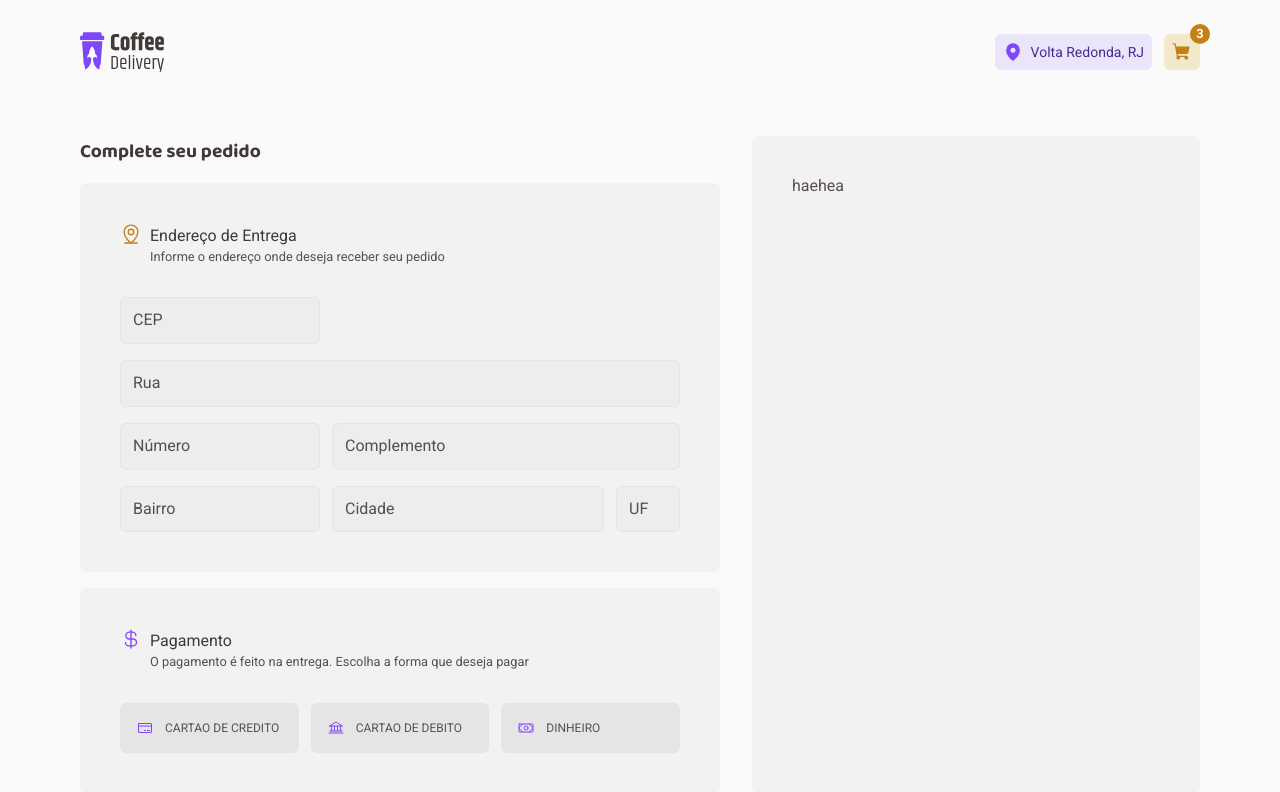
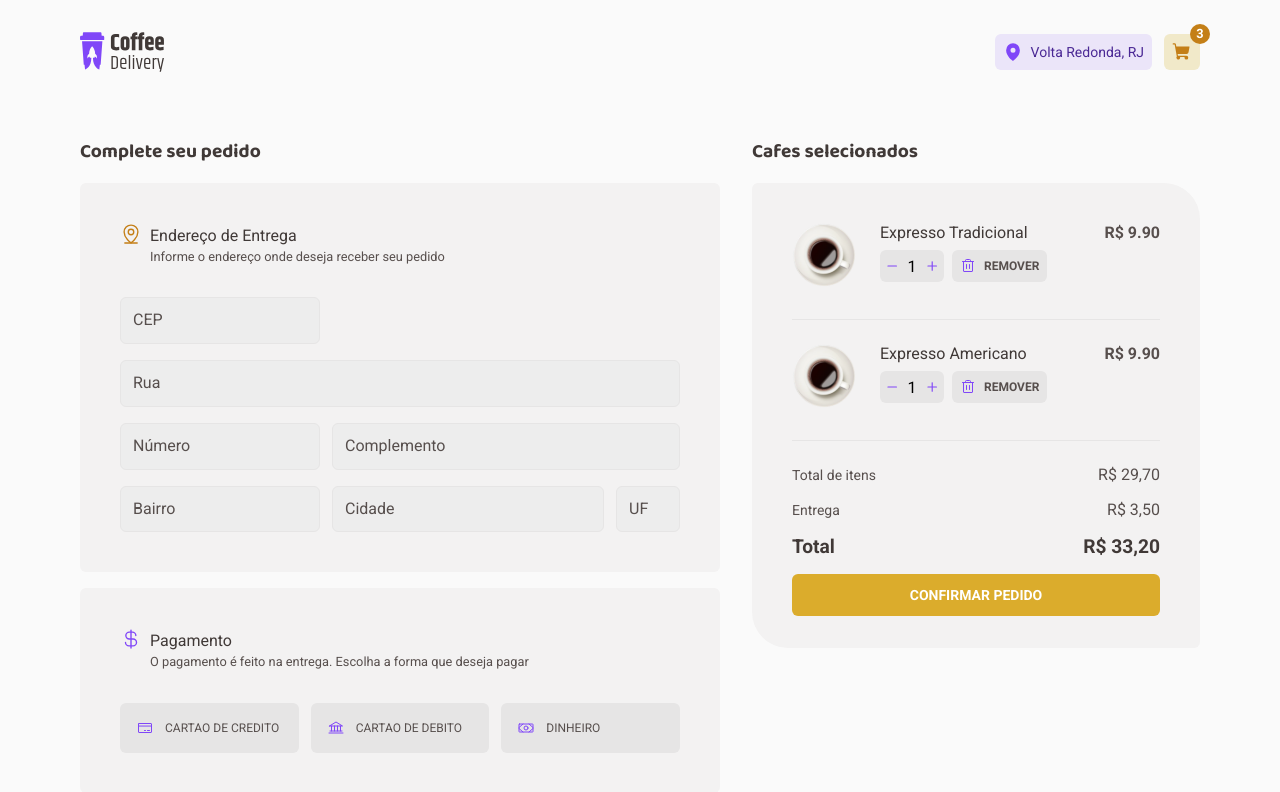
Before and after one commit to gabrielborel/coffee-delivery, a React (Vite) app: page /checkout in a window 1280 px wide. Shown: the top 792 px of the page. Built offline with nearby package versions, Linux system fonts and the light colour scheme.

Commit message:
Some fixes

```diff
--- a/src/pages/Checkout/index.tsx
+++ b/src/pages/Checkout/index.tsx
@@ -1,13 +1,14 @@
 import { CurrencyDollar, MapPinLine, CreditCard, Money, Bank } from 'phosphor-react';
+import { Cart } from './components/Cart';
 import { CheckoutForm } from './components/CheckoutForm';
-import { Cart, CheckoutContainer } from './styles';
+import { CheckoutContainer } from './styles';
 
 export const Checkout = () => {
   return (
     <CheckoutContainer>
       <CheckoutForm />
 
-      <Cart>haehea</Cart>
+      <Cart />
     </CheckoutContainer>
   );
 };
--- a/src/pages/Checkout/styles.ts
+++ b/src/pages/Checkout/styles.ts
@@ -12,10 +12,3 @@ export const CheckoutForm = styled.form`
   flex-direction: column;
   gap: 1rem;
 `;
-
-export const Cart = styled.div`
-  width: 28rem;
-  background: ${(props) => props.theme['base-card']};
-  padding: 2.5rem;
-  border-radius: 6px;
-`;
```
